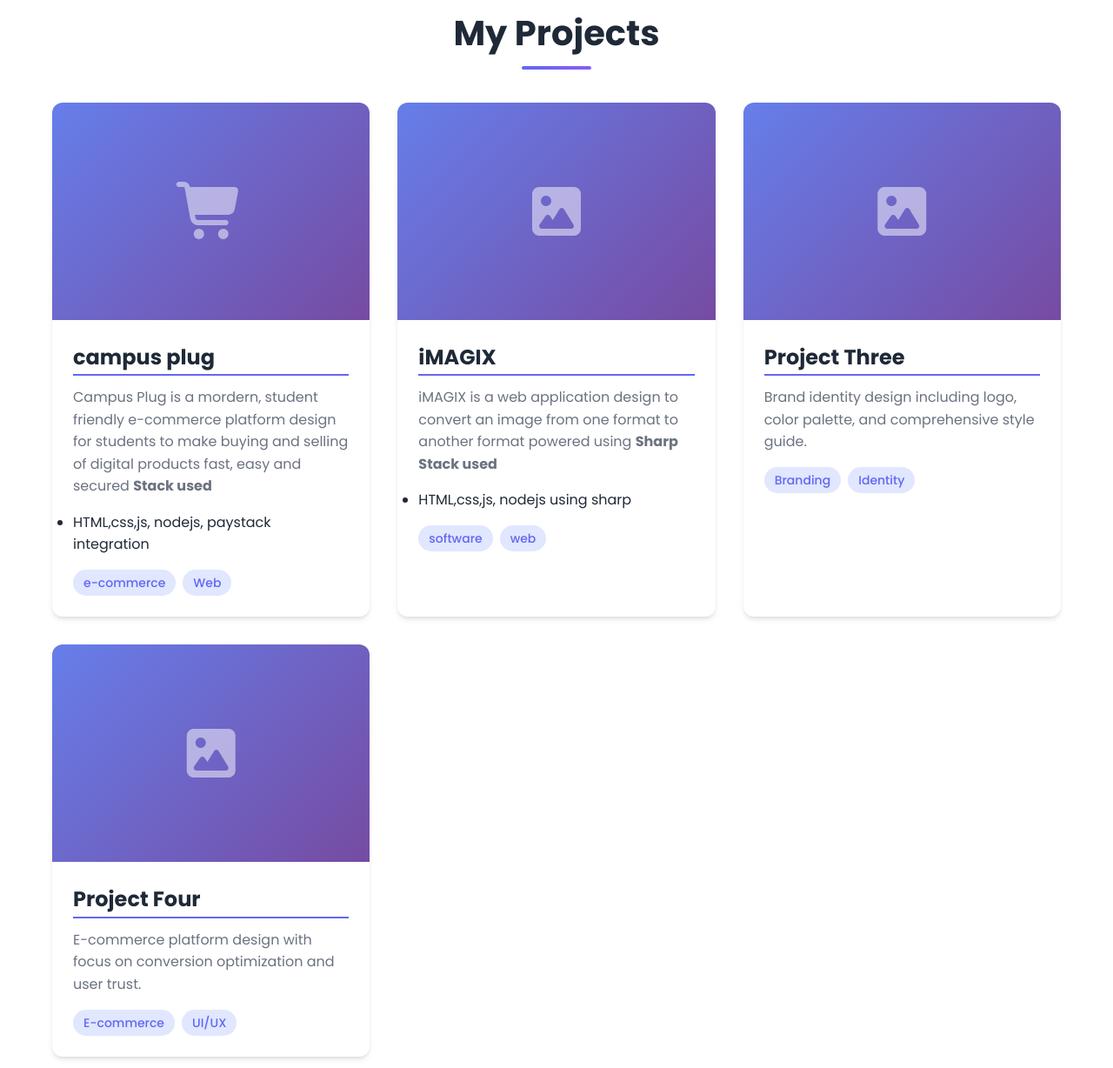
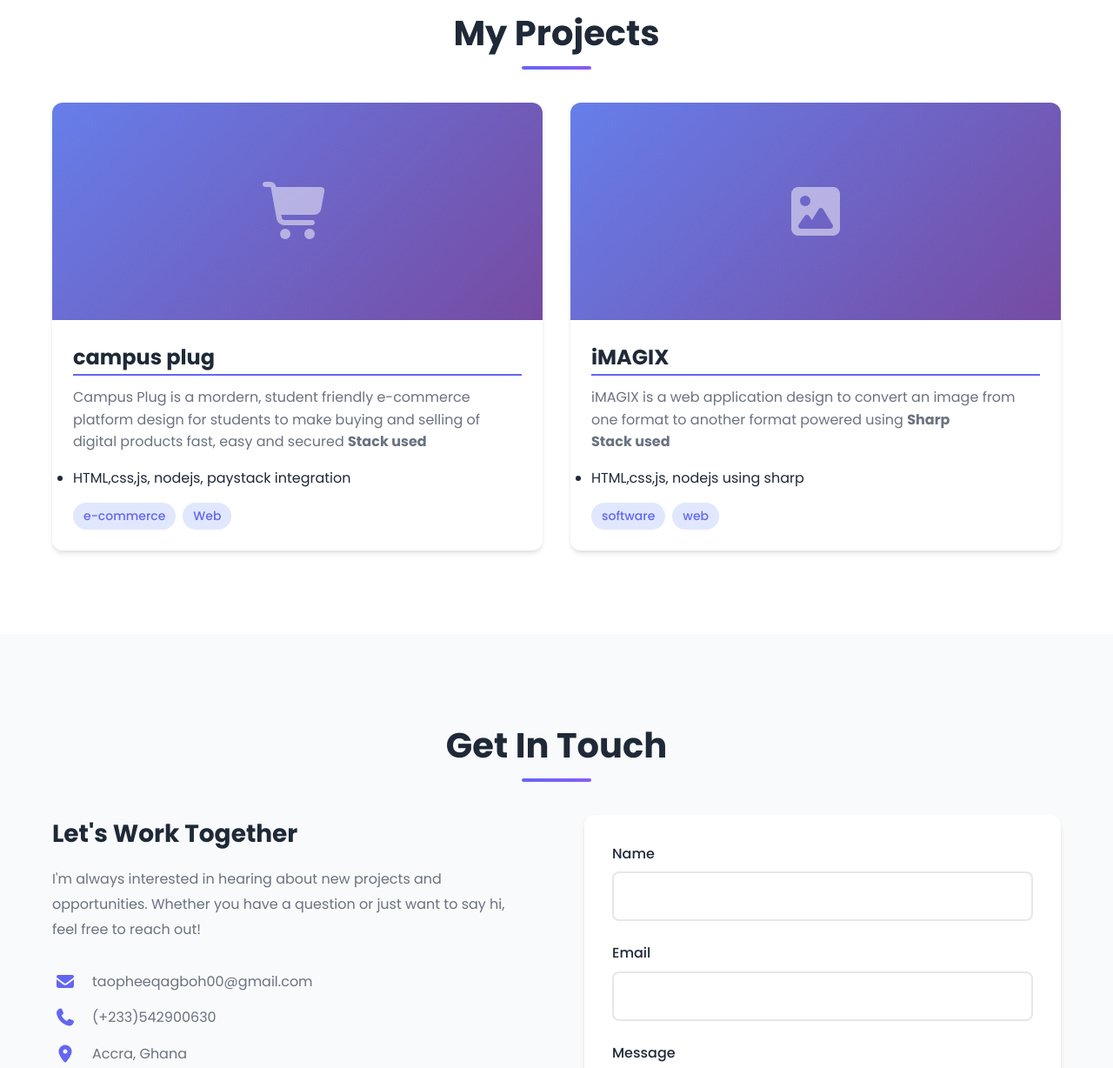
Before and after one commit to NagastyCods/portfolio, a website: page public/index.html in a window 1280 px wide. Shown: the part 1730-2958 px from the top of the page at 87% size. Drawn offline with Linux system fonts and the light colour scheme.

Commit message:
Updated my projects container

```diff
--- a/public/index.html
+++ b/public/index.html
@@ -119,42 +119,6 @@
                         </div>
                     </div>
                 </div>
-                <div class="project-card">
-                    <div class="project-image">
-                        <div class="placeholder-image">
-                            <i class="fas fa-image"></i>
-                        </div>
-                        <div class="view-project">
-                            <a href="https://campusplug-mf1x.onrender.com/" target="_blank" class="btn btn-primary">View Project</a>
-                        </div>
-                    </div>
-                    <div class="project-info">
-                        <h3>Project Three</h3>
-                        <p>Brand identity design including logo, color palette, and comprehensive style guide.</p>
-                        <div class="project-tags">
-                            <span class="tag">Branding</span>
-                            <span class="tag">Identity</span>
-                        </div>
-                    </div>
-                </div>
-                <div class="project-card">
-                    <div class="project-image">
-                        <div class="placeholder-image">
-                            <i class="fas fa-image"></i>
-                        </div>
-                        <div class="view-project">
-                            <a href="https://campusplug-mf1x.onrender.com/" target="_blank" class="btn btn-primary">View Project</a>
-                        </div>
-                    </div>
-                    <div class="project-info">
-                        <h3>Project Four</h3>
-                        <p>E-commerce platform design with focus on conversion optimization and user trust.</p>
-                        <div class="project-tags">
-                            <span class="tag">E-commerce</span>
-                            <span class="tag">UI/UX</span>
-                        </div>
-                    </div>
-                </div>
             </div>
         </div>
     </section>
```
